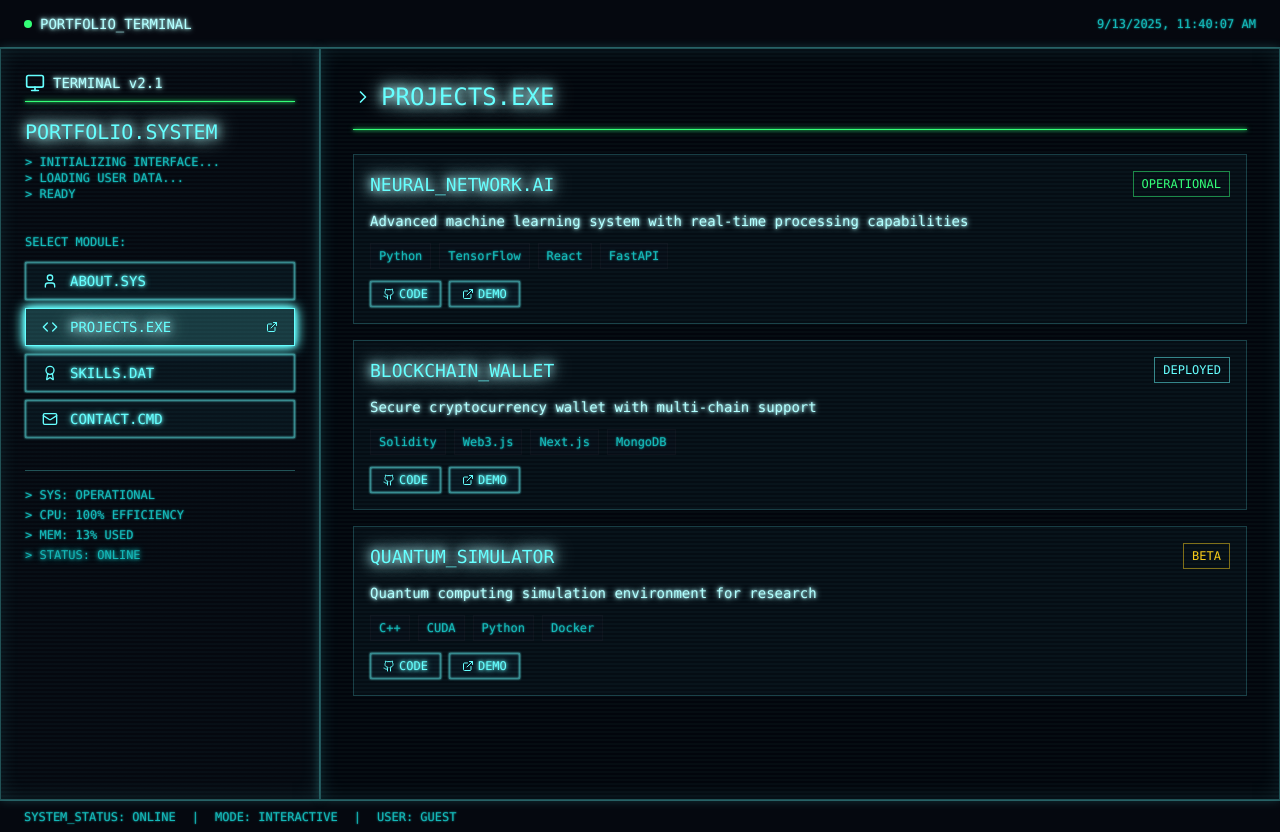
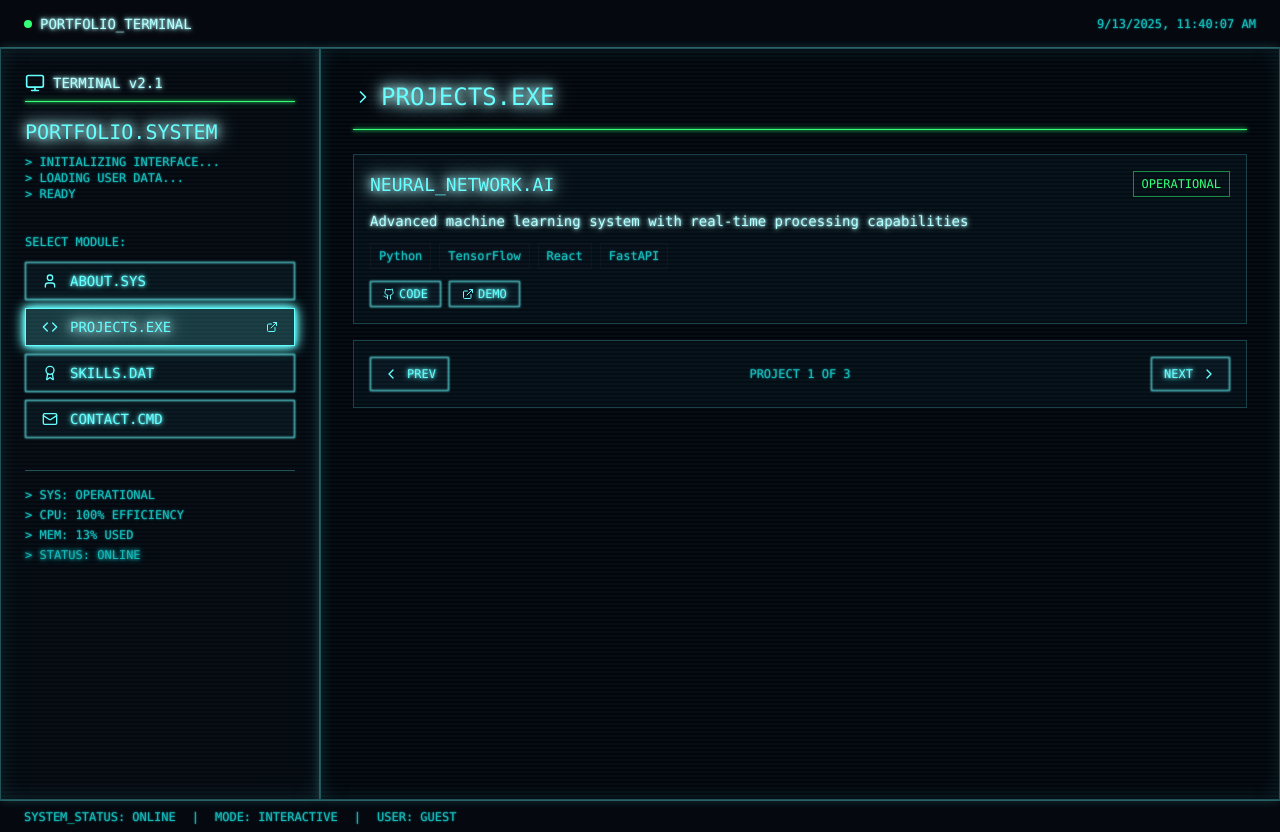
Before and after one commit to sukarxn/sukaran, a React (Vite) app: page / in a window 1280 px wide. Both pictures are taken after a click on the button "PROJECTS.EXE". Built offline with nearby package versions, Linux system fonts and the light colour scheme; the HTML template or start-up script is replaced by a standard one.

Commit message:
Add project navigation buttons

```diff
--- a/src/components/VFDContent.tsx
+++ b/src/components/VFDContent.tsx
@@ -1,4 +1,5 @@
-import { Github, ExternalLink, Mail, Linkedin, Download, ChevronRight } from "lucide-react";
+import { Github, ExternalLink, Mail, Linkedin, Download, ChevronRight, ChevronLeft } from "lucide-react";
+import { useState } from "react";
 
 interface VFDContentProps {
   activeSection: string;
@@ -33,6 +34,15 @@ const skills = [
 ];
 
 export default function VFDContent({ activeSection }: VFDContentProps) {
+  const [currentProjectIndex, setCurrentProjectIndex] = useState(0);
+
+  const nextProject = () => {
+    setCurrentProjectIndex((prev) => (prev + 1) % projects.length);
+  };
+
+  const prevProject = () => {
+    setCurrentProjectIndex((prev) => (prev - 1 + projects.length) % projects.length);
+  };
   const renderAbout = () => (
     <div className="space-y-6">
       <div>
@@ -76,7 +86,10 @@ export default function VFDContent({ activeSection }: VFDContentProps) {
     </div>
   );
 
-  const renderProjects = () => (
+  const renderProjects = () => {
+    const currentProject = projects[currentProjectIndex];
+
+    return (
       <div className="space-y-6">
         <div>
           <h2 className="vfd-text-bright text-2xl font-mono mb-4 flex items-center gap-2">
@@ -87,21 +100,20 @@ export default function VFDContent({ activeSection }: VFDContentProps) {
         </div>
 
         <div className="space-y-4">
-        {projects.map((project, index) => (
-          <div key={index} className="bg-secondary/20 border border-primary/20 p-4 hover:border-primary/40 transition-all">
+          <div className="bg-secondary/20 border border-primary/20 p-4 hover:border-primary/40 transition-all">
             <div className="flex items-start justify-between mb-3">
-              <h3 className="vfd-text-bright font-mono text-lg">{project.title}</h3>
+              <h3 className="vfd-text-bright font-mono text-lg">{currentProject.title}</h3>
               <span className={`text-xs px-2 py-1 border font-mono ${
-                project.status === 'OPERATIONAL' ? 'text-accent border-accent/50' :
-                project.status === 'DEPLOYED' ? 'text-primary border-primary/50' :
+                currentProject.status === 'OPERATIONAL' ? 'text-accent border-accent/50' :
+                currentProject.status === 'DEPLOYED' ? 'text-primary border-primary/50' :
                 'text-yellow-400 border-yellow-400/50'
               }`}>
-                {project.status}
+                {currentProject.status}
               </span>
             </div>
-            <p className="vfd-text text-sm mb-3">{project.description}</p>
+            <p className="vfd-text text-sm mb-3">{currentProject.description}</p>
             <div className="flex flex-wrap gap-2 mb-3">
-              {project.tech.map((tech) => (
+              {currentProject.tech.map((tech) => (
                 <span key={tech} className="vfd-text-dim text-xs px-2 py-1 bg-muted/30 border border-muted font-mono">
                   {tech}
                 </span>
@@ -118,10 +130,33 @@ export default function VFDContent({ activeSection }: VFDContentProps) {
               </button>
             </div>
           </div>
-        ))}
+
+          {/* Navigation */}
+          <div className="flex items-center justify-between p-4 bg-secondary/20 border border-primary/20">
+            <button
+              onClick={prevProject}
+              className="vfd-button text-xs px-3 py-2 flex items-center gap-2"
+            >
+              <ChevronLeft className="w-4 h-4" />
+              PREV
+            </button>
+
+            <div className="vfd-text-dim text-xs font-mono">
+              PROJECT {currentProjectIndex + 1} OF {projects.length}
+            </div>
+
+            <button
+              onClick={nextProject}
+              className="vfd-button text-xs px-3 py-2 flex items-center gap-2"
+            >
+              NEXT
+              <ChevronRight className="w-4 h-4" />
+            </button>
+          </div>
         </div>
       </div>
     );
+  };
 
   const renderSkills = () => (
     <div className="space-y-6">
```
Lines whose indentation alone changed are shown as unchanged.
